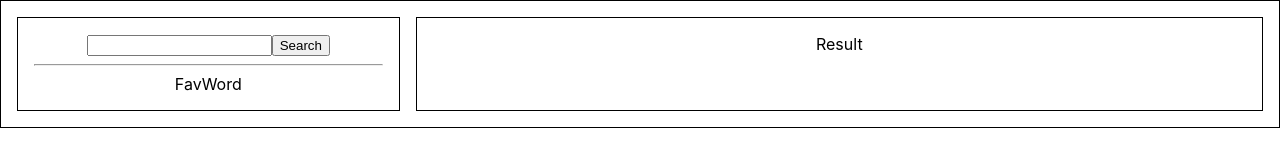
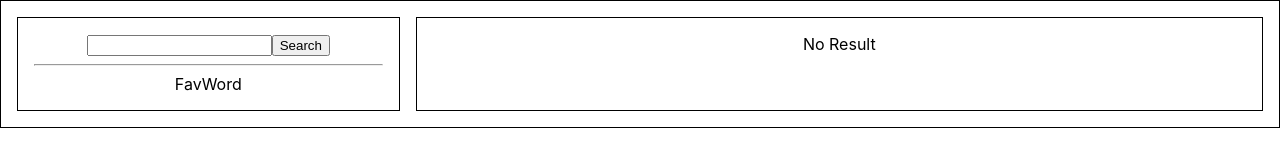
Before and after one commit to erikesund/gcu-word-search, a React (Create React App) app: page / in a window 1280 px wide. Shown: the top 160 px of the page. Built offline with nearby package versions, Linux system fonts and the light colour scheme.

Commit message:
added results/result

```diff
--- a/src/components/Result.js
+++ b/src/components/Result.js
@@ -1,7 +1,7 @@
 import React from "react";
 
-function Result () {
-  return (
+function Result() {
+  return(
     <div>Result</div>
   )
 }
--- /dev/null
+++ b/src/components/Results.js
@@ -0,0 +1,17 @@
+import React from "react";
+
+function Results ({result}) {
+  if (result === null) {
+    return (
+      <div>No Result</div>
+    )} else {
+      return (
+        <div id="results-main">
+          Result
+        </div>
+      )
+    }
+}
+
+
+export default Results;
--- a/src/containers/MainContainer.js
+++ b/src/containers/MainContainer.js
@@ -1,6 +1,6 @@
 import React, {useState} from "react";
 import FavouriteWord from "../components/FavouriteWord";
-import Result from "../components/Result";
+import Results from "../components/Results";
 import Search from "../components/Search";
 
 function MainContainer () {
@@ -23,7 +23,7 @@ function MainContainer () {
         <FavouriteWord/>
       </div>
       <div id="right-panel">
-        <Result/>
+        <Results result={result}/>
       </div>
     </div>
   )
```
